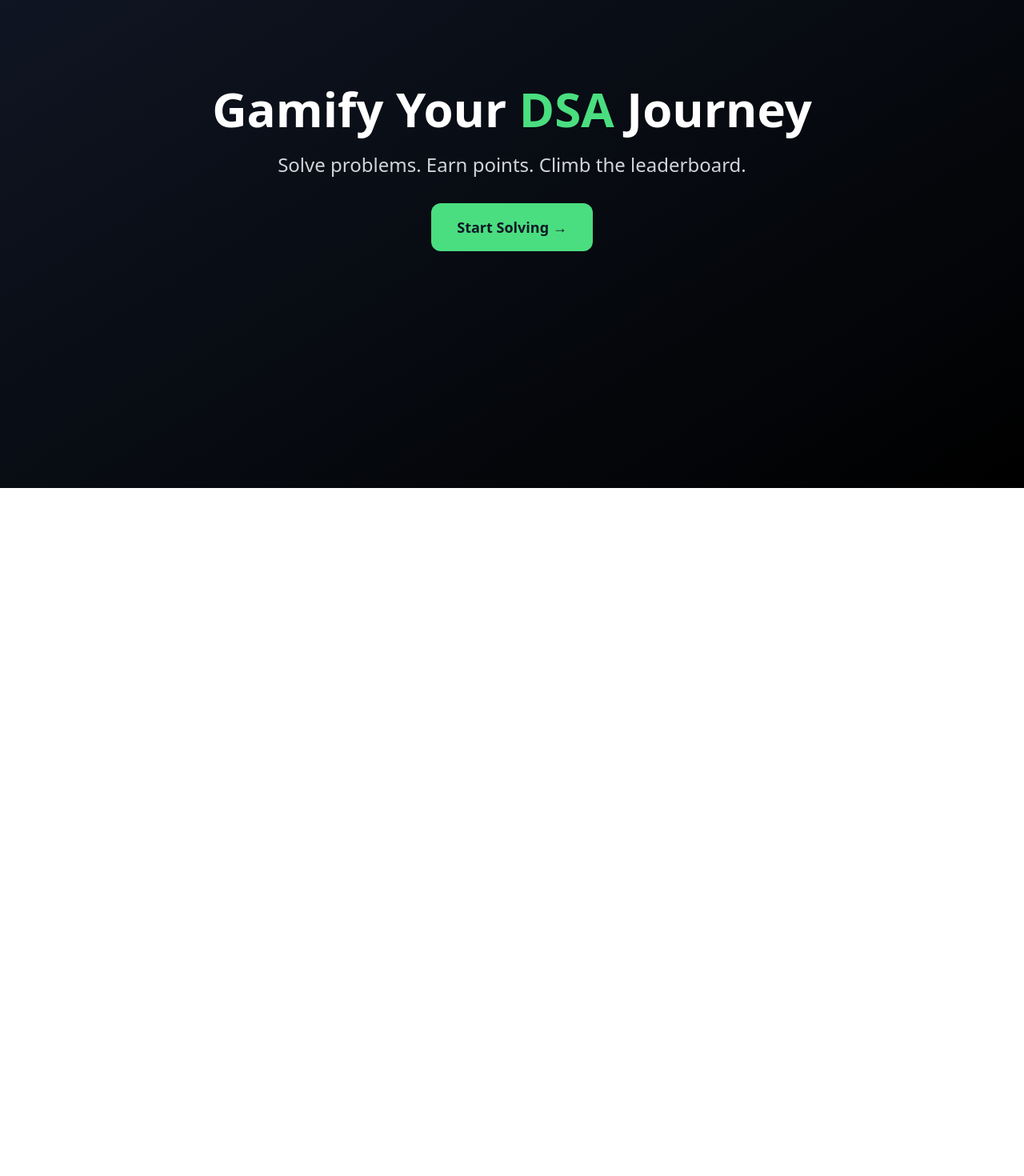
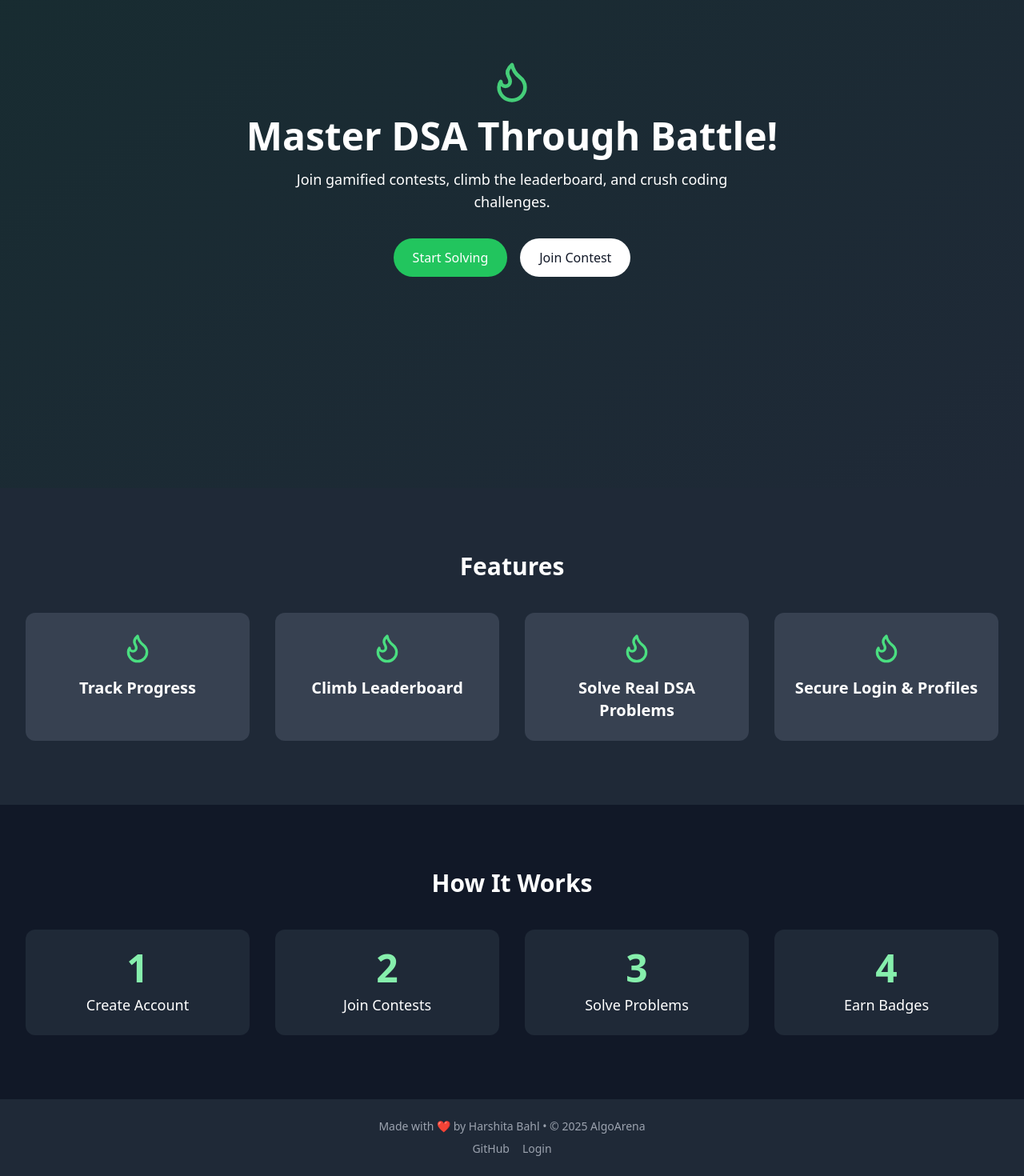
Before and after one commit to harshitabahl/AlgoArena, a React (Create React App) app: page / in a window 1280 px wide. Shown: the part 262-1732 px from the top of the page at 80% size. Before the commit the page ends 872 px from the top, so only its background shows below. Built offline with nearby package versions, Linux system fonts and the light colour scheme.

Commit message:
feat: responsive mobile-first home page UI with animations

```diff
--- a/package.json
+++ b/package.json
@@ -9,6 +9,7 @@
     "@testing-library/user-event": "^13.5.0",
     "ajv": "^8.11.0",
     "ajv-keywords": "^3.5.2",
+    "framer-motion": "^12.23.0",
     "lucide-react": "^0.525.0",
     "react": "^19.1.0",
     "react-dom": "^19.1.0",
--- a/src/components/ Navbar.jsx
+++ b/src/components/ Navbar.jsx
@@ -1,6 +1,7 @@
 import React, { useState } from "react";
 import { NavLink } from "react-router-dom";
 import { Menu, X } from "lucide-react"; // the icons you just installed
+import { Flame, List, Trophy, LogIn } from "lucide-react";
 
 export default function Navbar() {
   const [isOpen, setIsOpen] = useState(false);
--- a/src/pages/Home.jsx
+++ b/src/pages/Home.jsx
@@ -1,24 +1,96 @@
-// src/pages/Home.jsx
 import React from "react";
 import { Link } from "react-router-dom";
+import { motion } from "framer-motion";
+import { Flame } from "lucide-react";
 
 export default function Home() {
   return (
-    <div className="min-h-screen bg-gradient-to-br from-gray-900 to-black text-white flex items-center justify-center px-4">
-      <div className="max-w-4xl text-center">
-        <h1 className="text-5xl md:text-6xl font-bold mb-6 leading-tight">
-          Gamify Your <span className="text-green-400">DSA</span> Journey
-        </h1>
-        <p className="text-xl md:text-2xl text-gray-300 mb-8">
-          Solve problems. Earn points. Climb the leaderboard.
+    <div className="bg-gray-900 text-white">
+      {/* Hero Section */}
+      <section className="min-h-screen flex flex-col justify-center items-center text-center px-4 sm:px-6 bg-gradient-to-br from-green-400/10 to-gray-800">
+      <Flame className="h-12 w-12 sm:h-14 sm:w-14 text-green-400 mb-4 animate-pulse" />
+      <h1 className="text-3xl sm:text-5xl font-bold mb-4">Master DSA Through Battle!</h1>
+      <p className="text-base sm:text-lg mb-8 max-w-md sm:max-w-xl">
+        Join gamified contests, climb the leaderboard, and crush coding challenges.
       </p>
+    <div className="flex flex-col sm:flex-row gap-4 w-full max-w-xs sm:max-w-none justify-center">
     <Link
       to="/problems"
-          className="inline-block px-8 py-4 bg-green-400 text-gray-900 font-semibold rounded-xl text-lg hover:bg-green-300 transition duration-300"
+      className="bg-green-500 text-white px-6 py-3 rounded-full text-center hover:bg-green-600 transition"
     >
-          Start Solving →
+      Start Solving
+    </Link>
+    <Link
+      to="/login"
+      className="bg-white text-gray-900 px-6 py-3 rounded-full text-center hover:bg-gray-100 transition"
+    >
+      Join Contest
     </Link>
   </div>
+</section>
+
+      {/* Features Section */}
+      <section className="py-20 bg-gray-800 text-center">
+        <h2 className="text-3xl font-bold mb-10">Features</h2>
+        <div className="grid md:grid-cols-4 gap-8 px-8">
+          {[
+            "Track Progress",
+            "Climb Leaderboard",
+            "Solve Real DSA Problems",
+            "Secure Login & Profiles",
+          ].map((feature, i) => (
+            <motion.div
+              key={i}
+              className="bg-gray-700 rounded-xl p-6 hover:scale-105 transform transition"
+              whileHover={{ scale: 1.05 }}
+              initial={{ opacity: 0, y: 20 }}
+              animate={{ opacity: 1, y: 0 }}
+              transition={{ delay: i * 0.1 }}
+            >
+              <Flame className="h-10 w-10 text-green-400 mb-4 mx-auto" />
+              <h3 className="text-xl font-semibold">{feature}</h3>
+            </motion.div>
+          ))}
+        </div>
+      </section>
+
+      {/* How It Works */}
+      <section className="py-20 text-center bg-gray-900">
+        <h2 className="text-3xl font-bold mb-10">How It Works</h2>
+        <div className="grid md:grid-cols-4 gap-8 px-8">
+          {["Create Account", "Join Contests", "Solve Problems", "Earn Badges"].map((step, i) => (
+            <motion.div
+              key={i}
+              className="bg-gray-800 rounded-xl p-6 hover:ring-2 hover:ring-green-400 transition"
+              whileHover={{ scale: 1.03 }}
+              initial={{ opacity: 0, y: 20 }}
+              animate={{ opacity: 1, y: 0 }}
+              transition={{ delay: i * 0.1 + 0.4 }}
+            >
+              <div className="text-green-300 text-5xl font-bold mb-2">{i + 1}</div>
+              <p className="text-lg font-medium">{step}</p>
+            </motion.div>
+          ))}
+        </div>
+      </section>
+
+      {/* Footer */}
+      <footer className="bg-gray-800 text-center py-6 text-sm text-gray-400">
+        <p>Made with ❤️ by Harshita Bahl • © 2025 AlgoArena</p>
+        <div className="mt-2 space-x-4">
+          <a
+            href="https://github.com/harshitabahl/AlgoArena"
+            className="hover:text-white"
+            target="_blank"
+            rel="noopener noreferrer"
+          >
+            GitHub
+          </a>
+          <Link to="/login" className="hover:text-white">
+            Login
+          </Link>
+        </div>
+      </footer>
     </div>
   );
 }
```
Also changed, not shown: 1 other file (tests, documents, lock files or other folders). Lines whose indentation alone changed are shown as unchanged.
